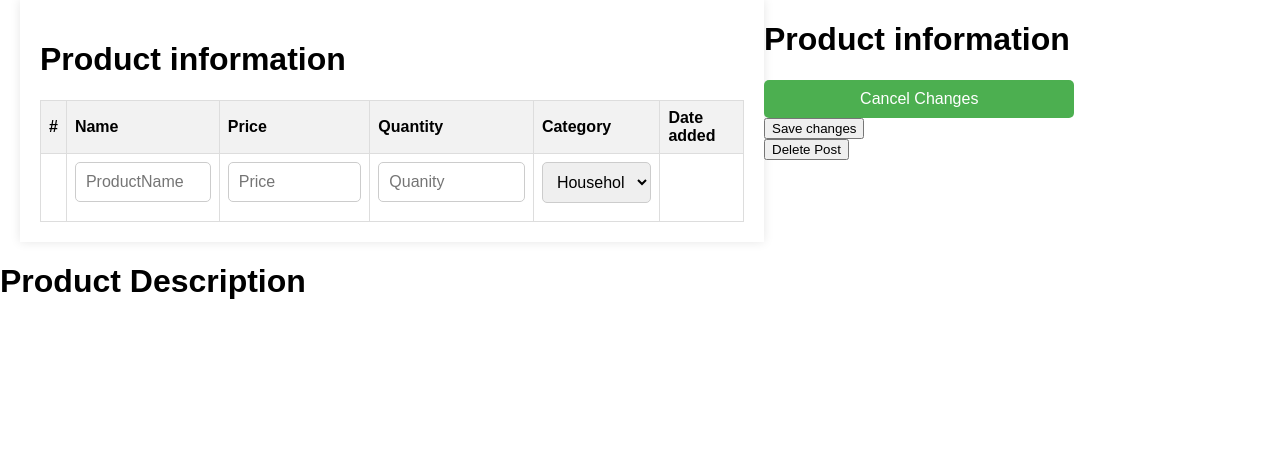
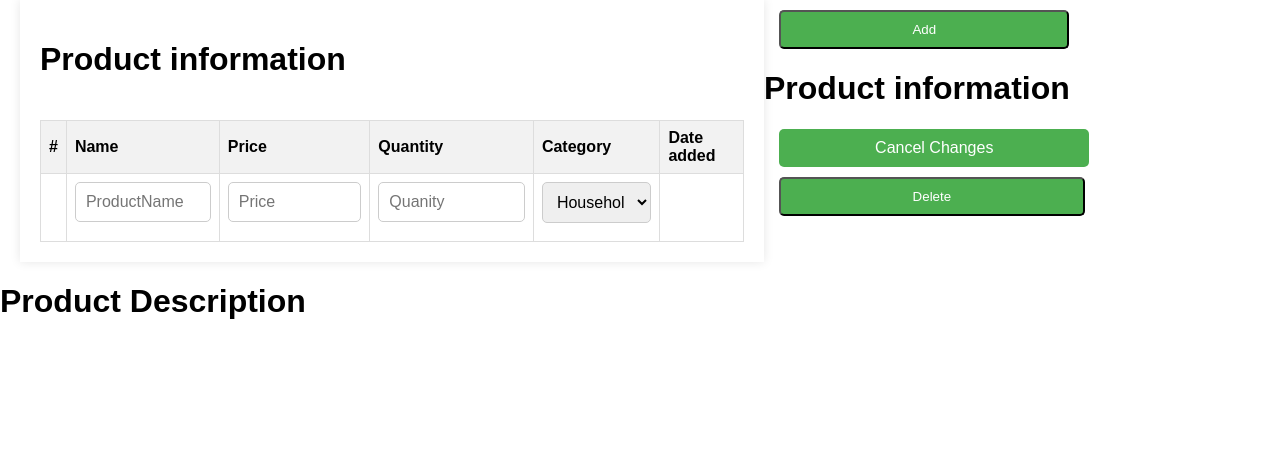
Before and after one commit to gustavoperess/Inventory-Management-System, a Flask app: page /product_information/1/edit_page in a window 1280 px wide. Shown: the part 140-596 px from the top of the page. Run offline with Flask 3, Linux system fonts and the light colour scheme; the visitor is signed in with stand-in values (Sample User, id 1); data that the repository does not hold is empty; some libraries are stand-ins or nearby versions.

Commit message:
Edit function added and working

```diff
--- a/app.py
+++ b/app.py
@@ -78,10 +78,9 @@ def edit_page(product_id):
     add_form = AddProductForm()
     if add_form.validate_on_submit():
         today = date.today()
-        new_product = Product(product_id, add_form.product_name.data, add_form.quantity.data, add_form.category.data, add_form.price.data , today , current_user.id)
-
-
-
+        edited_product = Product(product_id, add_form.product_name.data, add_form.quantity.data, add_form.category.data, add_form.price.data , today , current_user.id)
+        product_repository.update(edited_product)
+        return redirect(url_for('login_page'))
 
 
     return render_template('edit_page.html', user=current_user, product=product, form=add_form)
--- a/static/styles.css
+++ b/static/styles.css
@@ -440,7 +440,8 @@ footer {
     width: 95%;
     display: flex;
     justify-content: center;
-    margin-top: 5px;
+    margin-top: 10px;
+    margin-left: 15px;
     padding: 10px;
     align-items: center;
     background-color: #4CAF50;
@@ -449,3 +450,24 @@ footer {
     border-radius: 5px;
     cursor: pointer;
   }
+
+
+/* delete button */
+.side_buttons input[type="submit"][value="Delete"] {
+  width: 100%;
+  display: flex;
+  justify-content: center;
+  margin-top: 10px;
+  margin-left: 15px;
+  padding: 10px;
+  align-items: center;
+  background-color: #4CAF50;
+  color: white;
+  text-decoration: none;
+  border-radius: 5px;
+  cursor: pointer;
+}
+
+.side_buttons input[type="submit"][value="Delete"] :hover {
+  background-color: #45a049;
+}
--- a/templates/edit_page.html
+++ b/templates/edit_page.html
@@ -30,6 +30,10 @@
         <div class="container-fluid">
             <div class="products-container-info-page">
                 <h1>Product information</h1>
+                <form method="POST" action="">
+                    <!-- CSRF protection tokens for security -->
+                    {{ form.csrf_token }}
+                    {{ form.hidden_tag() }}
                     <table>
                         <thead>
                             <tr>
@@ -44,34 +48,24 @@
                         <tbody>
                             <!-- Loop through all products and display relevant information -->
                             <tr>
-                            <form method="POST" action="">
-                                <!-- CSRF protection tokens for security -->
-                                {{ form.csrf_token }}
-                                {{ form.hidden_tag() }}
                                 <td>{{ product.id }}</td>
                                 <td>{{ form.product_name }}</td>
                                 <td>{{ form.price(min=0) }}</td>
                                 <td>{{ form.quantity(min=1) }}</td>
                                 <td>{{ form.category(class="products-container-dropdown") }}</td>
                                 <td>{{ product.date_added }}</td>
-                            </form>
                             </tr>
                         </tbody>
                     </table>
             </div>
             <div class="side_buttons">
+                {{ form.submit(class="forward-button") }}
+            </form>
                 <h1>Product information</h1>
-
-                    <a class="forward-button"  href="{{ url_for('login_page') }}">Cancel Changes</a>
-
-                    <form method="POST" action="">
-                        <input type="hidden" name="Save_changes" value="{{ product.id }}">
-                        <input type="submit" value="Save changes">
-                    </form>
-
-                    <form method="POST" action="">
+                <a class="forward-button" href="{{ url_for('login_page') }}">Cancel Changes</a>
+                <form method="POST" action="{{ url_for('login_page') }}">
                     <input type="hidden" name="delete_post" value="{{ product.id }}">
-                        <input type="submit" value="Delete Post">
+                    <input type="submit" value="Delete">
                 </form>
             </div>
         </div>
--- a/templates/index.html
+++ b/templates/index.html
@@ -1,7 +1,7 @@
 <!DOCTYPE html>
 <html lang="en">
 <head>
-    <title>Chitter Main Page</title>
+    <title>IMG Login Page</title>
     <!-- Link to the external CSS file for styling -->
     <link rel="stylesheet" type="text/css" href="{{ url_for('static', filename='styles.css') }}">
 </head>
--- a/templates/login.html
+++ b/templates/login.html
@@ -2,7 +2,7 @@
 <html lang="en">
 
 <head>
-    <title>Chitter Login page</title>
+    <title>IMG Dashboard</title>
     <!-- Link to the external CSS file for styling -->
     <link rel="stylesheet" type="text/css" href="{{ url_for('static', filename='styles.css') }}">
     <link rel="stylesheet" href="https://stackpath.bootstrapcdn.com/bootstrap/4.3.1/css/bootstrap.min.css">
```
Lines whose indentation alone changed are shown as unchanged.
